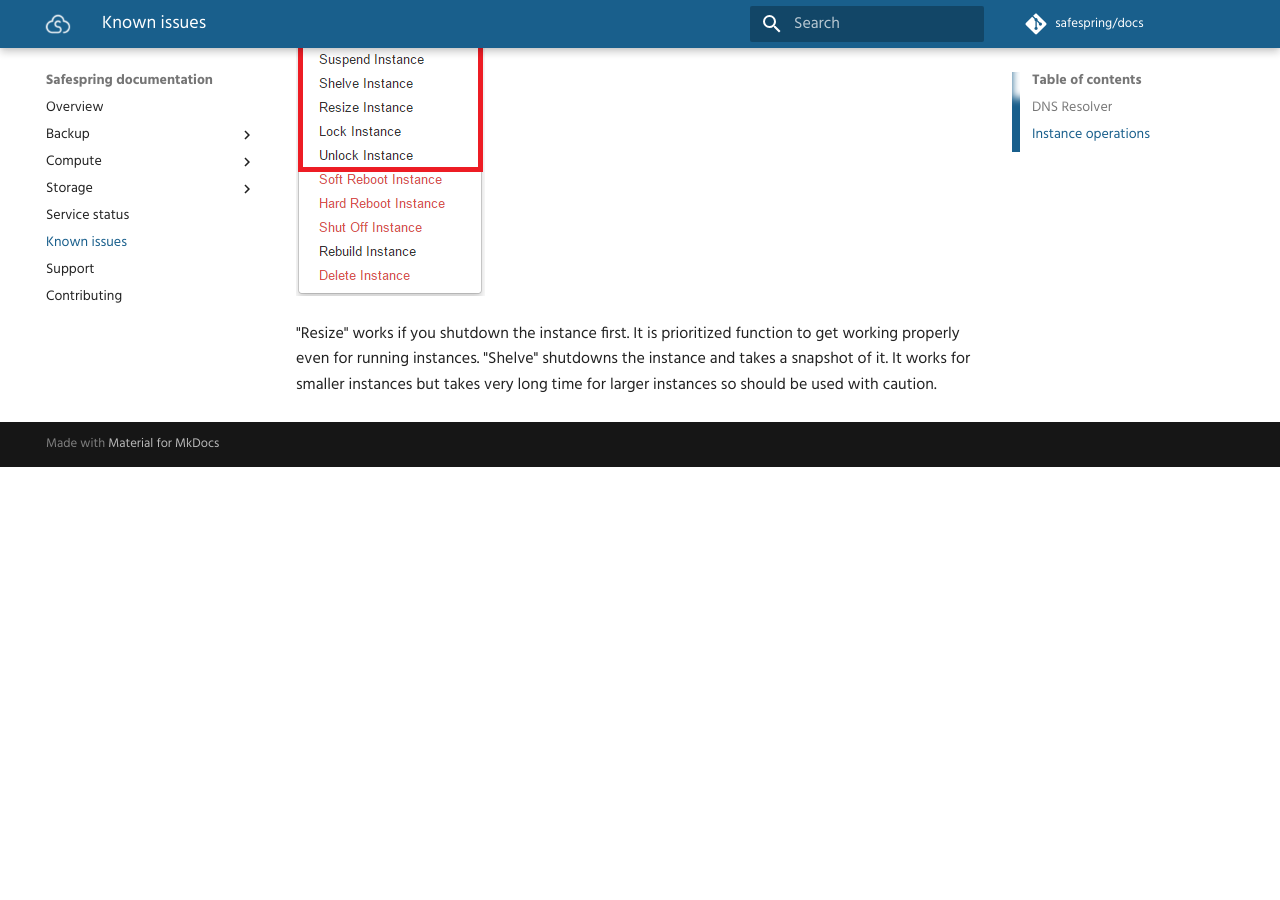
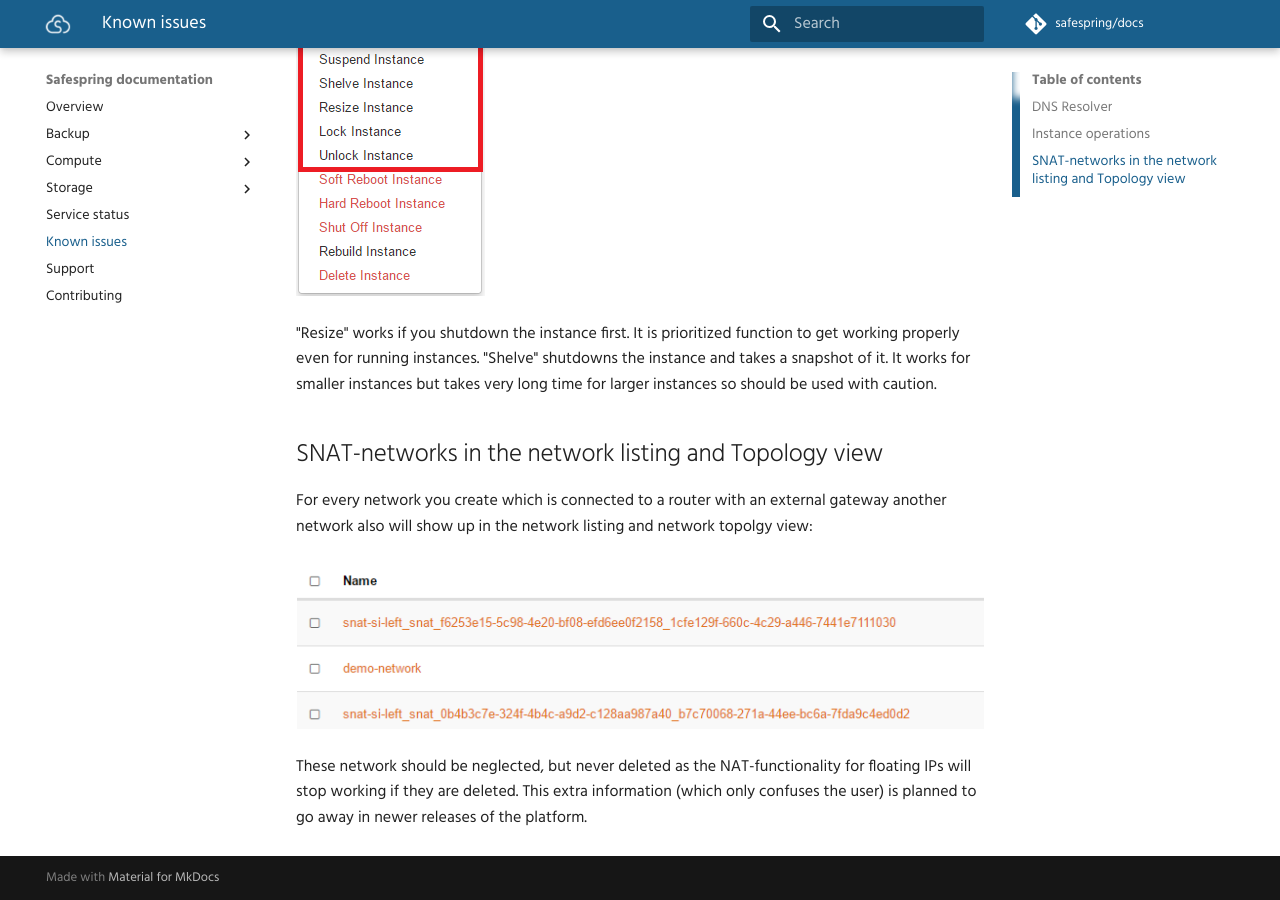
Before and after one commit to safespring/docs, an MkDocs documentation site: the page built from content/known-issues.md, in a window 1280 px wide and 900 px high, scrolled down 1509 px. Built offline with MkDocs 1.6.1 and Material for MkDocs 9.7.7, drawn with Linux system fonts in a browser that asks for light colours; comment, search, counter and statistics services are not loaded; old or Windows-style settings are respelled for this version of MkDocs; before the commit the page ends 1976 px from its top, so only the background shows below that.

Commit message:
Fixed snat-image

```diff
--- a/content/known-issues.md
+++ b/content/known-issues.md
@@ -16,3 +16,10 @@ In the drop-down menu in the instance listing there are some operations which ar
 
 "Resize" works if you shutdown the instance first. It is prioritized function to get working properly even for running instances.
 "Shelve" shutdowns the instance and takes a snapshot of it. It works for smaller instances but takes very long time for larger instances so should be used with caution.
+
+##SNAT-networks in the network listing and Topology view
+For every network you create which is connected to a router with an external gateway another network also will show up in the network listing and network topolgy view:
+
+![Network Listing](/images/snat-network.png)
+
+These network should be neglected, but never deleted as the NAT-functionality for floating IPs will stop working if they are deleted. This extra information (which only confuses the user) is planned to go away in newer releases of the platform.
```
Also changed, not shown: content/images/snat-network.png (added).
